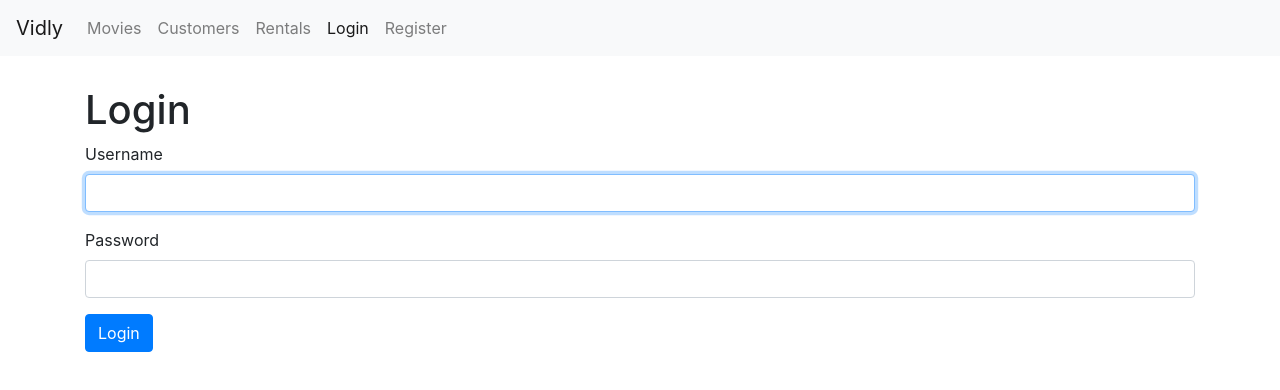
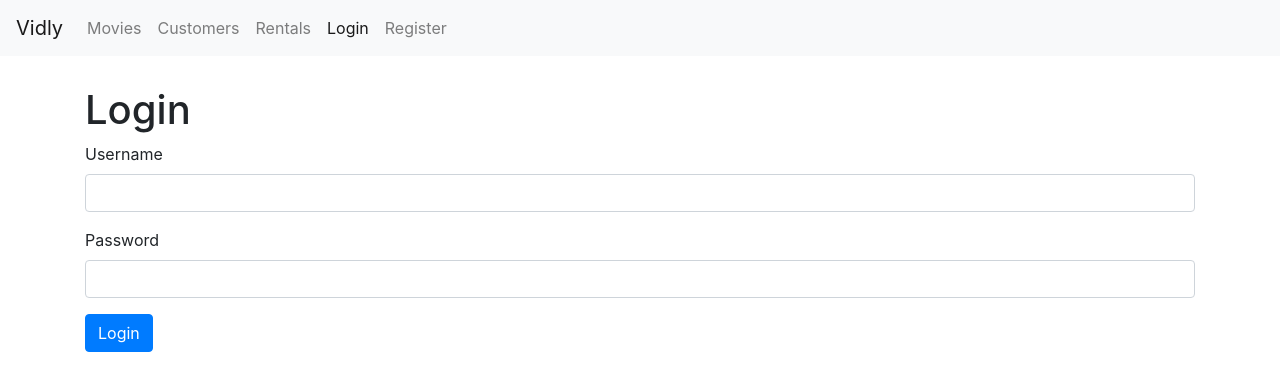
Before and after one commit to shiwen-cheng/vidly, a React (Create React App) app: page /login in a window 1280 px wide. Shown: the top 390 px of the page. Built offline with nearby package versions, Linux system fonts and the light colour scheme.

Commit message:
add submit validation.

```diff
--- /dev/null
+++ b/src/components/common/input.jsx
@@ -0,0 +1,21 @@
+import React from "react";
+
+const Input = ({ name, label, value, onChange, error }) => {
+  return (
+    <div className="form-group">
+      <label htmlFor={name}>{label}</label>
+      <input
+        value={value}
+        onChange={onChange}
+        id={name}
+        name={name}
+        type="text"
+        className="form-control"
+      />
+      {error && <div className="alert alert-danger">{error}</div>}
+      {/* 只有当有 error 的时候，再渲染这个组件 */}
+    </div>
+  );
+};
+
+export default Input;
--- a/src/components/loginForm.jsx
+++ b/src/components/loginForm.jsx
@@ -1,16 +1,17 @@
 import React, { Component } from "react";
-
+import Input from "./common/input";
 class LoginForm extends Component {
   state = {
     account: { username: "", password: "" },
     // 创建表单一定要初始化 state
+    errors: {},
   };
 
-  username = React.createRef(); // 建立 ref
+  //   username = React.createRef(); // 建立 ref
 
-  componentDidMount() {
-    this.username.current.focus();
-  }
+  //   componentDidMount() {
+  //     this.username.current.focus();
+  //   }
 
   handleChange = ({ currentTarget: input }) => {
     const account = { ...this.state.account };
@@ -18,43 +19,51 @@
     this.setState({ account });
   };
 
+  validate = () => {
+    const errors = {};
+
+    const { account } = this.state;
+
+    if (account.username.trim() === "")
+      errors.username = "Username is required.";
+    if (account.password.trim() === "")
+      errors.password = "Password is required.";
+
+    return Object.keys(errors).length === 0 ? null : errors;
+  };
+
   handleSubmit = (e) => {
     e.preventDefault(); // 阻止表单提交的默认行为
 
+    const errors = this.validate();
+    this.setState({ errors: errors || {} }); // 如果 errors 是 truthy，就用errors，如果不是，就用空{}
+    if (errors) return;
+
     //   call the server
-    const username = this.username.current.value;
+    // const username = this.username.current.value;
     console.log("Submitted");
   };
 
   render() {
-    const { account } = this.state;
+    const { account, errors } = this.state;
     return (
       <div>
         <h1>Login</h1>
         <form onSubmit={this.handleSubmit}>
-          <div className="form-group">
-            <label htmlFor="username">Username</label>
-            <input
-              value={account.username}
-              onChange={this.handleChange}
-              name="username"
-              ref={this.username}
-              id="username"
-              type="text"
-              className="form-control"
-            />
-          </div>
-          <div className="form-group">
-            <label htmlFor="password">Password</label>
-            <input
-              value={account.password}
-              onChange={this.handleChange}
-              name="password"
-              id="password"
-              type="text"
-              className="form-control"
-            />
-          </div>
+          <Input
+            name="username"
+            label="Username"
+            value={account.username}
+            onChange={this.handleChange}
+            error={errors.username}
+          ></Input>
+          <Input
+            name="password"
+            label="Password"
+            value={account.password}
+            onChange={this.handleChange}
+            error={errors.password}
+          ></Input>
           <button className="btn btn-primary">Login</button>
         </form>
       </div>
```
